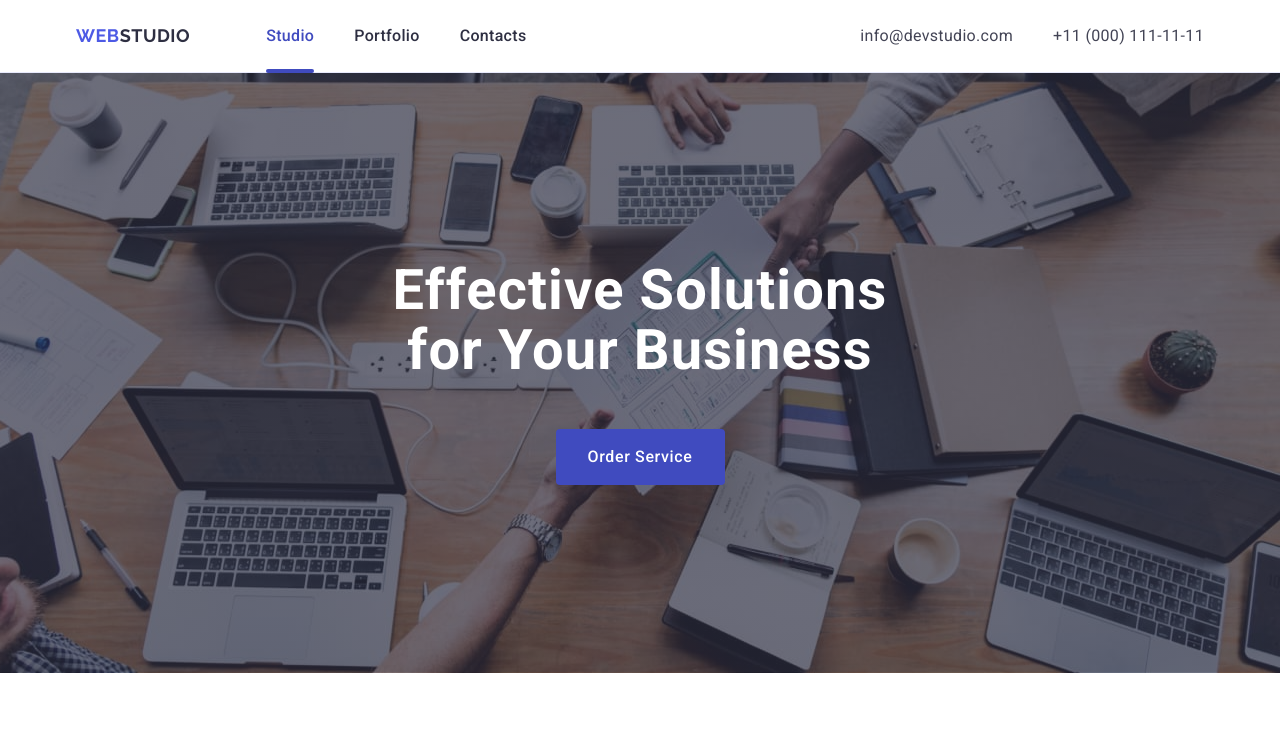
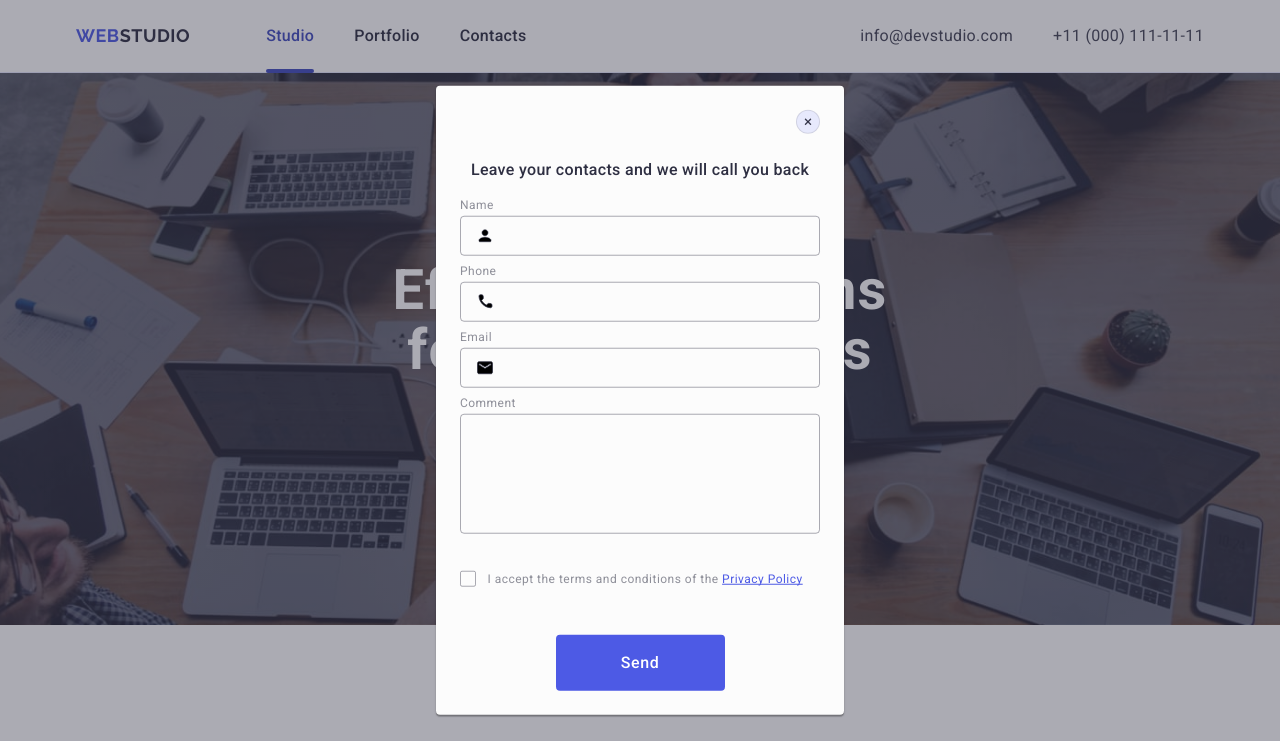
Before and after one commit to SvitlanaDorohova/goit-markup-hw-05, a plain HTML site: page index.html in a window 1280 px wide. Both pictures are taken after a click on the button "Order Service". Shown: the top 741 px of the page. Drawn offline with nearby package versions, Linux system fonts and the light colour scheme.

Commit message:
hw 5 correct

```diff
--- a/css/styles.css
+++ b/css/styles.css
@@ -179,7 +179,6 @@ img {
     color: #fff;
     min-width: 169px;
     height: 56px;
-    margin-top: 48px;
     transition: background-color 250ms cubic-bezier(0.4, 0, 0.2, 1);
 }
 
@@ -499,9 +498,6 @@ img {
 }
 
 .footer-form {
-    border-radius: 4px;
-    width: 264px;
-    height: 40px;
     display: flex;
     gap: 24px;
 }
@@ -549,6 +545,12 @@ img {
     background-color: #4d5ae5;
     border: none;
     border-radius: 4px;
+    transition: background-color 250ms cubic-bezier(0.4, 0, 0.2, 1);
+}
+
+.button-send:hover,
+.button-send:focus {
+    background-color: #404bbf;
 }
 
 .icon-send {
--- a/index.html
+++ b/index.html
@@ -57,7 +57,7 @@
       <section class="section-one">
         <div class="container">
           <h1 class="title-page">Effective Solutions for Your Business</h1>
-          <button class="hero-button" type="button">Order Service</button>
+          <button class="hero-button" type="button" data-modal-open>Order Service</button>
         </div>
       </section>
       <section class="section-advantages">
@@ -426,9 +426,9 @@
     </footer>
 
 
-    <div class="backdrop">
+    <div class="backdrop is open" data-modal>
       <div class="modal">
-        <button class="modal-btn" type="button">
+        <button class="modal-btn" type="button" data-modal-close>
           <svg class="modal-btn-icon" width="8" height="8">
             <use href="./images/icons.svg#icon-close"></use>
           </svg>
@@ -514,5 +514,8 @@
         </form>
       </div>
     </div>
+
+    <script src="./js/modal.js"></script>
+
   </body>
 </html>
--- /dev/null
+++ b/js/modal.js
@@ -0,0 +1,18 @@
+(() => {
+    const refs = {
+      // Додати атрибут data-modal-open на кнопку відкриття
+      openModalBtn: document.querySelector("[data-modal-open]"),
+      // Додати атрибут data-modal-close на кнопку закриття
+      closeModalBtn: document.querySelector("[data-modal-close]"),
+      // Додати атрибут data-modal на бекдроп модалки
+      modal: document.querySelector("[data-modal]"),
+    };
+
+    refs.openModalBtn.addEventListener("click", toggleModal);
+    refs.closeModalBtn.addEventListener("click", toggleModal);
+
+    function toggleModal() {
+      // is-open це клас який буде додаватися/забиратися на бекдроп при натисканні на кнопки
+      refs.modal.classList.toggle("is-open");
+    }
+  })();
```
